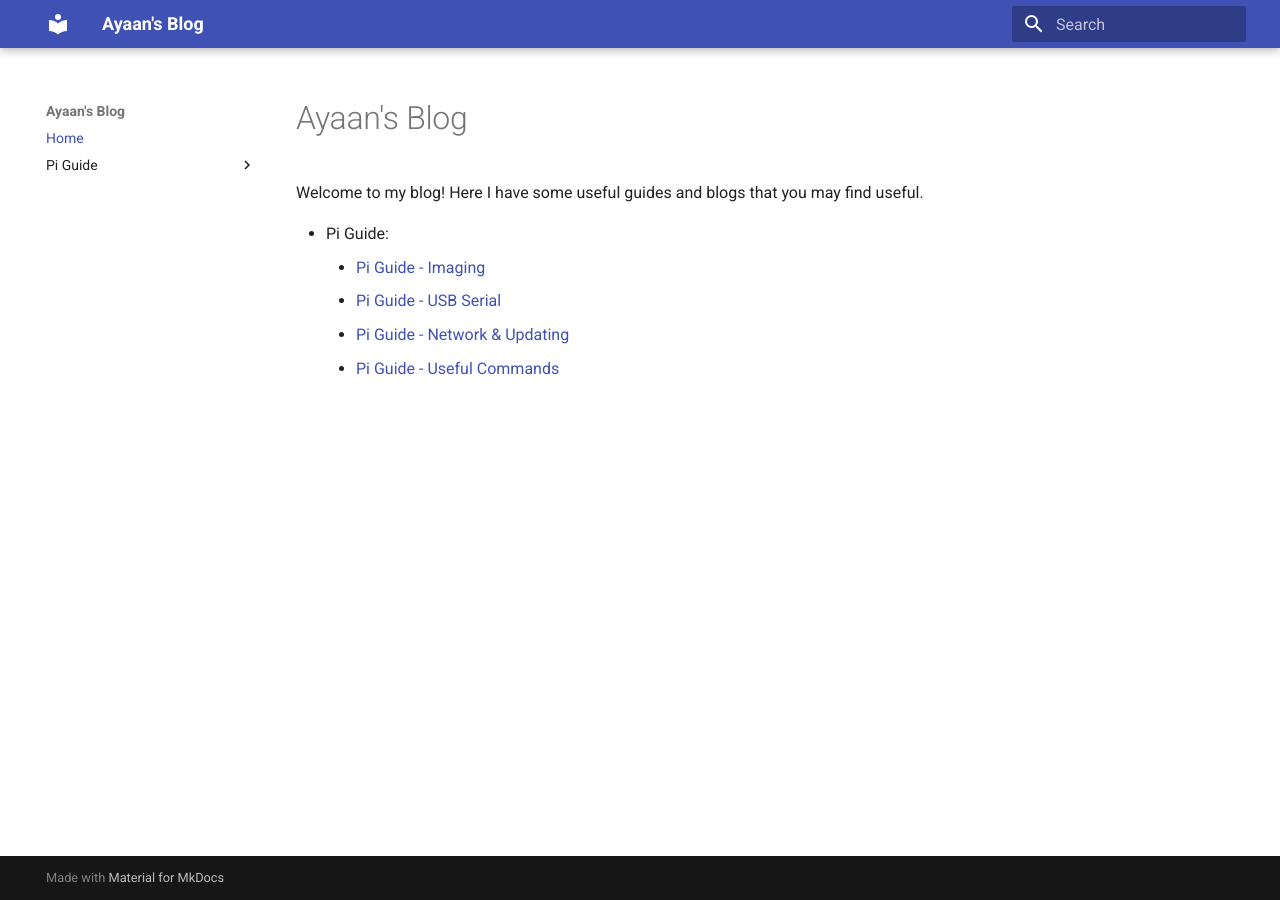
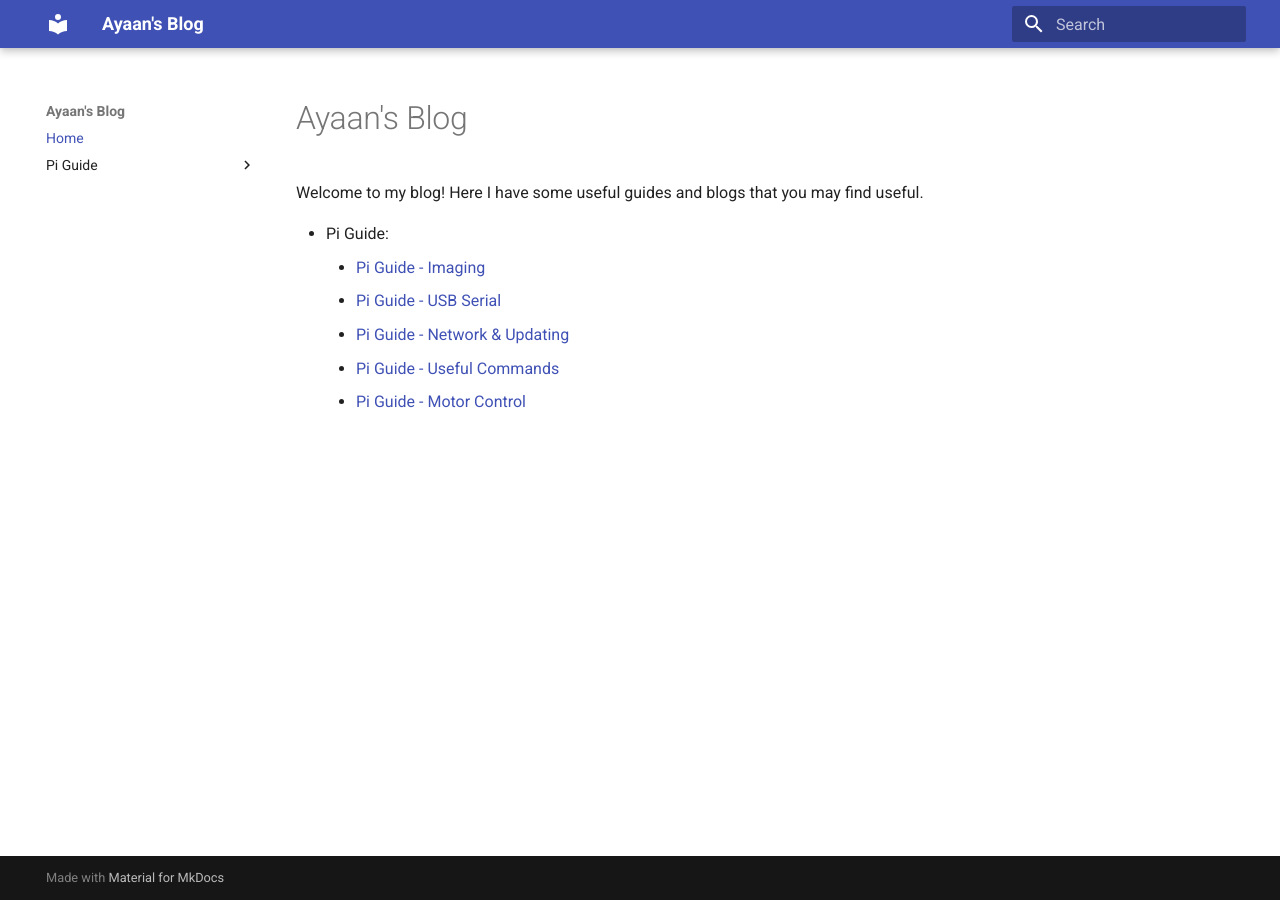
Before and after one commit to qayyumayaan/blog, an MkDocs documentation site: the page built from docs/index.md, in a window 1280 px wide. Built offline with MkDocs 1.6.1 and Material for MkDocs 9.7.7, drawn with Linux system fonts in a browser that asks for light colours.

Commit message:
Add link to motor controls

```diff
--- a/docs/index.md
+++ b/docs/index.md
@@ -6,3 +6,4 @@ Welcome to my blog! Here I have some useful guides and blogs that you may find u
     - [Pi Guide - USB Serial](pi-guide/part2.md)
     - [Pi Guide - Network & Updating](pi-guide/part3.md)
     - [Pi Guide - Useful Commands](pi-guide/useful_commands.md)
+    - [Pi Guide - Motor Control](pi-guide/motors.md)
```
